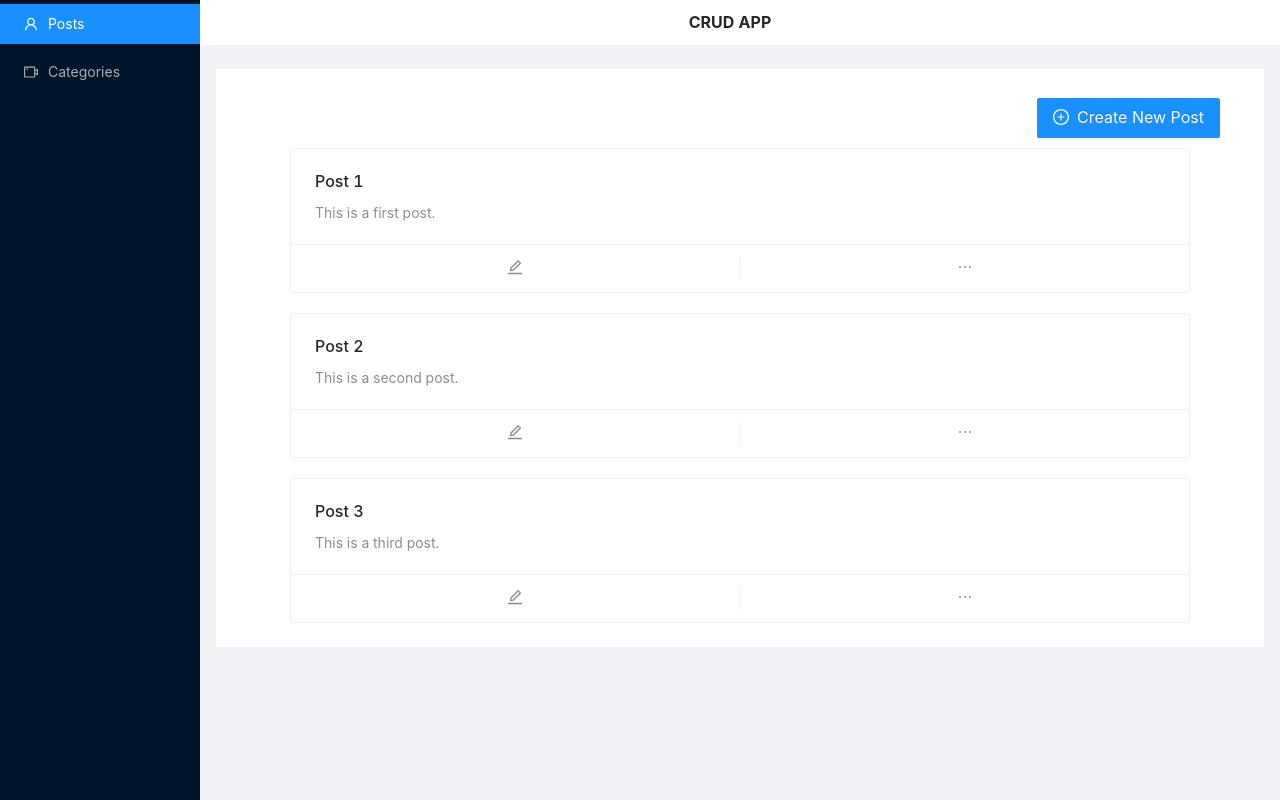
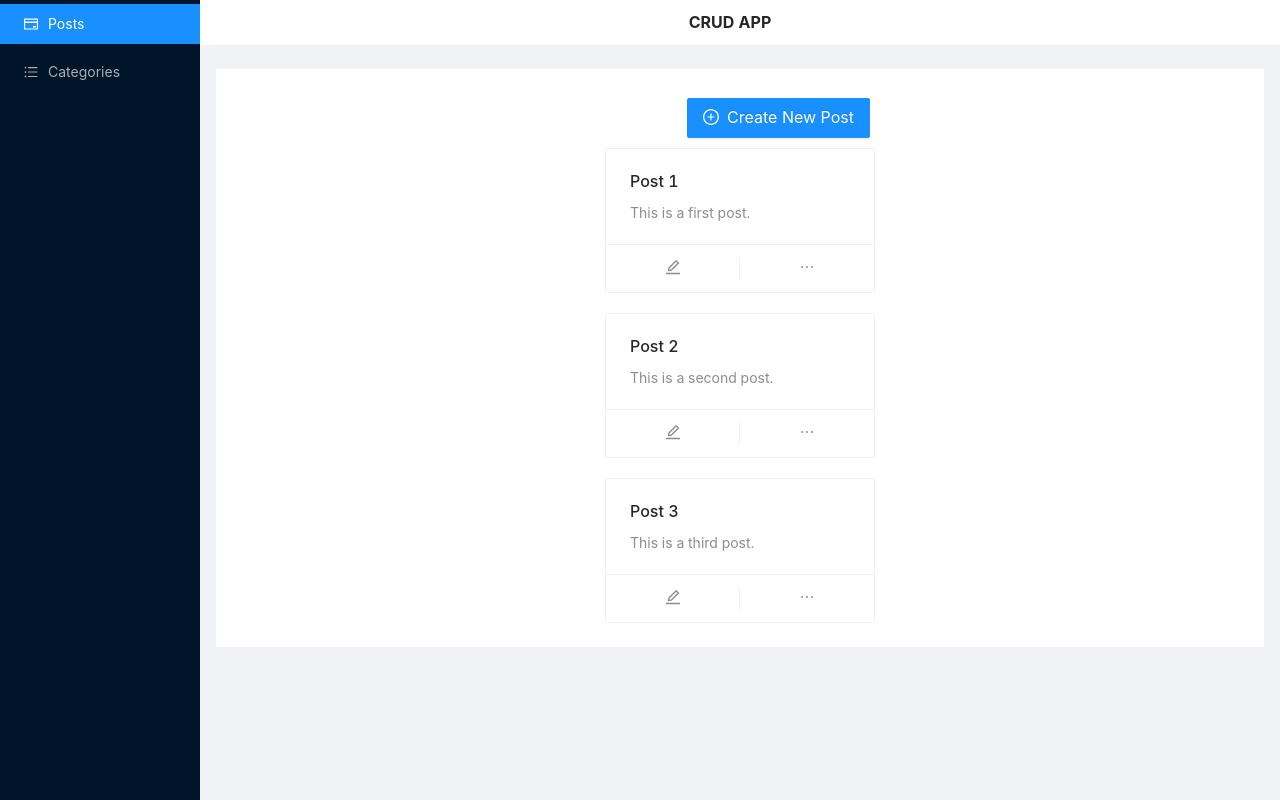
Before and after one commit to Emon-Jan/react-crud-app, a React (Create React App) app: page / in a window 1280 px wide. Built offline with nearby package versions, Linux system fonts and the light colour scheme.

Commit message:
state moved to app.js

```diff
--- a/src/App.css
+++ b/src/App.css
@@ -59,10 +59,12 @@
 }
 
 .site-layout-background {
+  display: flex;
+  justify-content: center;
   background: #fff;
   padding: 24px;
   min-height: 360px;
-  min-width: 400px;
+  min-width: 350px;
 }
 
 .layout-wrapper {
--- a/src/App.js
+++ b/src/App.js
@@ -1,8 +1,8 @@
-import React from "react";
-import { Link, Route } from "react-router-dom";
+import React, { useState } from "react";
+import { Link, Route, Switch } from "react-router-dom";
 
 import { Layout, Menu } from "antd";
-import { UserOutlined, VideoCameraOutlined } from "@ant-design/icons";
+import { CreditCardOutlined, UnorderedListOutlined } from "@ant-design/icons";
 
 import Posts from "./posts/Posts";
 import Categories from "./Categories/Categories";
@@ -13,15 +13,47 @@ import "./App.css";
 const { Header, Content, Sider } = Layout;
 
 function App() {
+  const [posts, setPosts] = useState([
+    {
+      title: "Post 1",
+      description:
+        "Lorem Ipsum is simply dummy text of the printing and typesetting industry. Lorem Ipsum has been the industry's standard dummy text ever since the 1500s, when an unknown printer took a galley of type and scrambled",
+      category: ["p1", "p2", "p3"],
+    },
+    {
+      title: "Post 2",
+      description:
+        "Lorem Ipsum is simply dummy text of the printing and typesetting industry. Lorem Ipsum has been the industry's standard dummy text ever since the 1500s, when an unknown printer took a galley of type and scrambled",
+      category: ["p3", "p5"],
+    },
+    {
+      title: "Post 3",
+      description:
+        "Lorem Ipsum is simply dummy text of the printing and typesetting industry. Lorem Ipsum has been the industry's standard dummy text ever since the 1500s, when an unknown printer took a galley of type and scrambled",
+      category: ["p4", "p7"],
+    },
+  ]);
+
+  const [categories, setCategories] = useState([
+    "p1",
+    "p2",
+    "p3",
+    "p4",
+    "p5",
+    "p6",
+    "p7",
+    "p8",
+  ]);
+
   return (
     <Layout className="layout-wrapper">
       <Sider breakpoint="lg" collapsedWidth="0">
         <div className="logo" />
         <Menu theme="dark" mode="inline" defaultSelectedKeys={["/"]}>
-          <Menu.Item key="/" icon={<UserOutlined />}>
+          <Menu.Item key="/" icon={<CreditCardOutlined />}>
             <Link to="/">Posts</Link>
           </Menu.Item>
-          <Menu.Item key="/categories" icon={<VideoCameraOutlined />}>
+          <Menu.Item key="/categories" icon={<UnorderedListOutlined />}>
             <Link to="/categories">Categories</Link>
           </Menu.Item>
         </Menu>
@@ -30,8 +62,32 @@ function App() {
         <Header className="site-layout-sub-header-background">CRUD APP</Header>
         <Content className="site-layout-content">
           <div className="site-layout-background">
-            <Route path="/" component={Posts} exact={true} />
-            <Route path="/categories" component={Categories} />
+            <Switch>
+              <Route
+                path="/categories"
+                render={(props) => (
+                  <Categories
+                    {...props}
+                    categories={categories}
+                    posts={posts}
+                    setCategories={setCategories}
+                    setShowPost={setPosts}
+                  />
+                )}
+              />
+              <Route
+                path="/"
+                render={(props) => (
+                  <Posts
+                    {...props}
+                    showPosts={posts}
+                    categories={categories}
+                    setCategories={setCategories}
+                    setShowPost={setPosts}
+                  />
+                )}
+              />
+            </Switch>
           </div>
         </Content>
       </Layout>
```
